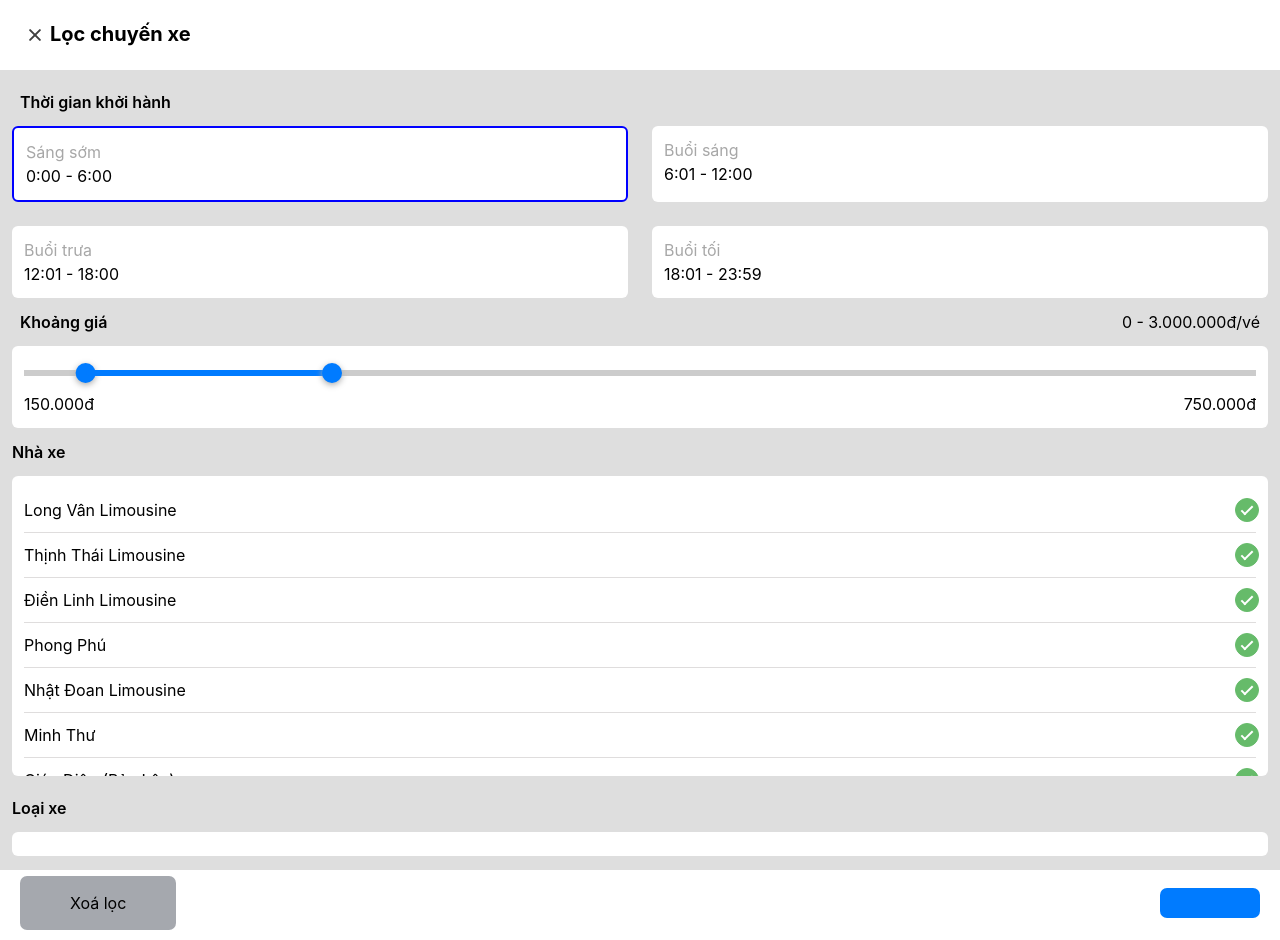
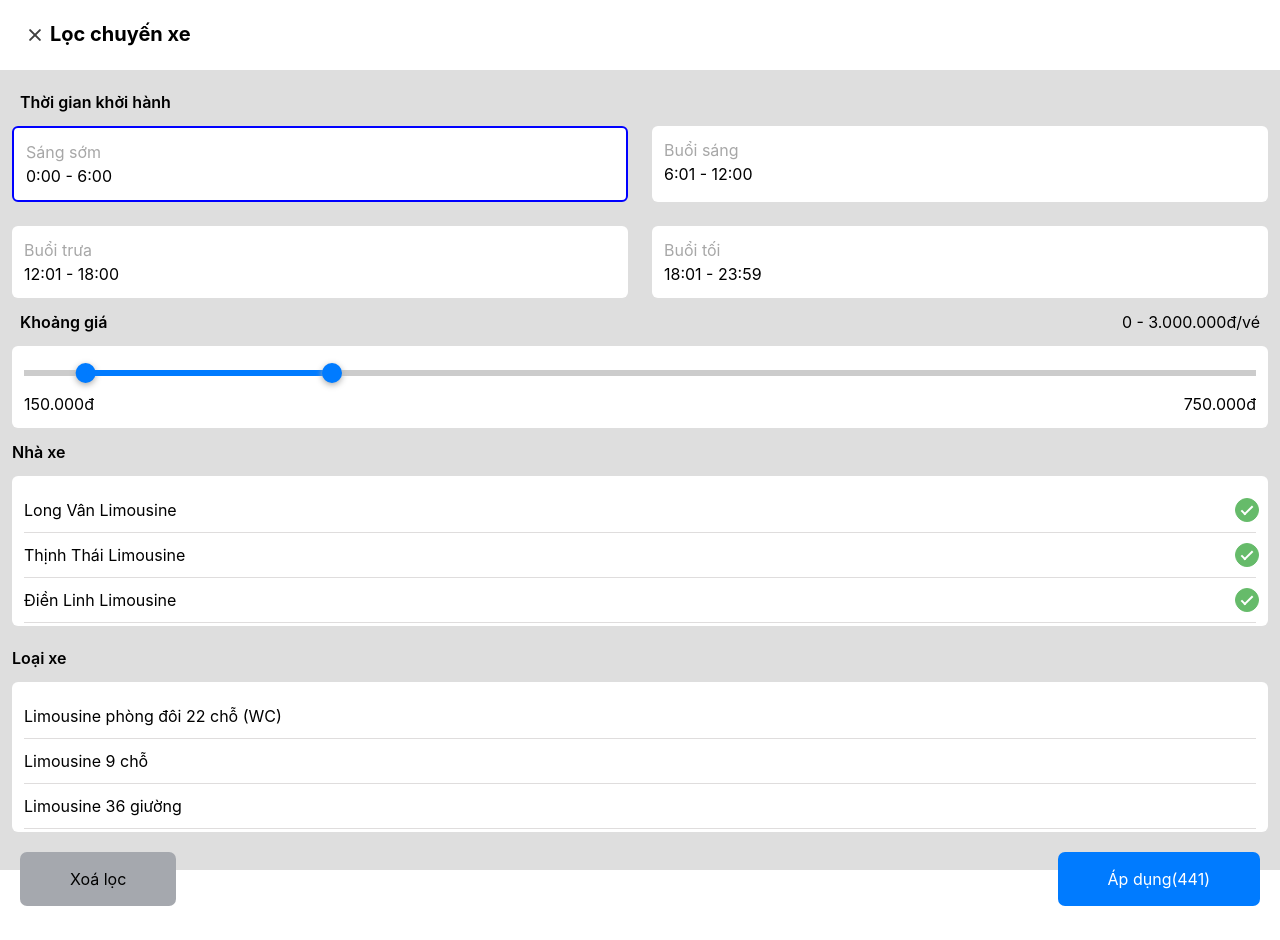
Before and after one commit to hieu4399243/BookCar, a React (Create React App) app in the folder bookcar/: page /list in a window 1280 px wide. Both pictures are taken after a click on the button "Sáng sớm". After the commit the page ends 916 px from the top, so only its background shows below. Built offline with nearby package versions, Linux system fonts and the light colour scheme.

Commit message:
done interface list car

```diff
--- a/bookcar/package.json
+++ b/bookcar/package.json
@@ -13,6 +13,7 @@
     "@types/react-dom": "^18.2.22",
     "react": "^18.2.0",
     "react-dom": "^18.2.0",
+    "react-iframe": "^1.8.5",
     "react-pdf": "^7.7.1",
     "react-range": "^1.8.14",
     "react-router-dom": "^6.22.3",
--- a/bookcar/src/App.css
+++ b/bookcar/src/App.css
@@ -50,7 +50,7 @@
   padding: 0.75rem;
   border-radius: 0.375rem;
   margin-top: 0.75rem;
-  max-height:300px;
+  max-height:150px;
   overflow-y: auto;
   scrollbar-width: thin;
   scrollbar-color: #999 #f0f0f0;
@@ -145,6 +145,16 @@
   background-color: #007bff;
   color: white;
 }
+.vertical-list{
+  background-color: white;
+  padding: 0.75rem;
+  border-radius: 0.375rem;
+  margin-top: 0.75rem;
+  max-height:150px;
+  overflow-y: auto;
+  scrollbar-width: thin;
+  scrollbar-color: #999 #f0f0f0;
+}
 
 
 @keyframes App-logo-spin {
--- a/bookcar/src/App.tsx
+++ b/bookcar/src/App.tsx
@@ -8,6 +8,7 @@
 import Main from "./pages/home/main";
 import Filter from "./pages/filter/filter";
 import List from "./pages/listCar/list";
+
 
 function App() {
   return (
--- a/bookcar/src/pages/listCar/time.tsx
+++ b/bookcar/src/pages/listCar/time.tsx
@@ -4,7 +4,9 @@
 import Price from "./price";
 
 const groupedTrips: any = groupTripsByTimeOfDate(data.json.coreData.data);
-
+console.log(groupedTrips);
+const groupedTripsLength : any = data.json.coreData.data
+console.log(groupedTripsLength.length);
 interface Trip {
   uuid: string;
   discount_amount: number;
@@ -16,19 +18,16 @@
 
 export default function Time() {
   const [selectedTime, setSelectedTime] = useState<string | null>(null);
-  const [filteredTrips, setFilteredTrips] = useState<Trip[]>([]);
+  const [filteredTrips, setFilteredTrips] = useState<Trip[]>(groupedTripsLength);
   const [priceRange, setPriceRange] = useState([0, 3000000]);
-  const [selectedGarage, setSelectedGarage] = useState<string[]>([]);
-  const [selectedVehicleNames, setSelectedVehicleNames] = useState<string[]>(
-    []
-  );
   const [showAllData, setShowAllData] = useState<boolean>(true);
   const [clickedOption, setClickedOption] = useState<string | null>(null);
+
 
   useEffect(() => {
     if (selectedTime && !showAllData) {
       const tripsInSelectedTime = (groupedTrips[selectedTime] as Trip[]).flat();
-      console.log(tripsInSelectedTime);
+      console.log("Chuyến xe đã lọc theo time: ", tripsInSelectedTime);
       const filteredTripsByPrice = tripsInSelectedTime.filter((trip: Trip) => {
         return (
           trip.discount_amount >= priceRange[0] &&
@@ -36,7 +35,7 @@
         );
       });
       setFilteredTrips(filteredTripsByPrice);
-      console.log(setFilteredTrips(filteredTripsByPrice));
+      console.log("Lọc theo giá:", filteredTripsByPrice);
     }
   }, [selectedTime, priceRange, showAllData]);
 
@@ -62,40 +61,24 @@
     }
   };
 
-  // const handleCheckboxChange = (uuid: string) => {
-  //   const trip = filteredTrips.find((trip) => trip.uuid === uuid);
-  //   console.log(trip);
-  //   if (trip) {
-  //     const index = selectedTrips.indexOf(uuid);
-  //     if (index !== -1) {
-  //       setSelectedTrips(selectedTrips.filter((item) => item !== uuid));
-  //       setSelectedVehicleNames(
-  //         selectedVehicleNames.filter((name) => name !== trip.vehicle_name)
-  //       );
-  //     } else {
-  //       setSelectedTrips([...selectedTrips, uuid]);
-  //       setSelectedVehicleNames([...selectedVehicleNames, trip.vehicle_name]);
-  //     }
-  //   }
-  // };
-
-  // const uniqueVehicleNames =
-  //   filteredTrips.length > 0
-  //     ? Array.from(new Set(filteredTrips.map((trip) => trip.vehicle_name)))
-  //     : [];
+  const uniqueVehicleNames =
+    filteredTrips.length > 0
+      ? Array.from(new Set(filteredTrips.map((trip) => trip.vehicle_name)))
+      : [];
   const uniqueTransportName =
     filteredTrips.length > 0
       ? Array.from(
           new Set(filteredTrips.map((trip) => trip.transport_information.name))
         )
       : [];
-     console.log(uniqueTransportName);
+  console.log("Rút gọn: ", uniqueTransportName);
+  console.log("Name: ", uniqueVehicleNames);
+
   const handleCancel = () => {
     setSelectedTime(null);
     setShowAllData(true);
     setFilteredTrips([]);
     setPriceRange([0, 3000000]);
-    setSelectedVehicleNames([]);
   };
 
   return (
@@ -156,21 +139,19 @@
             filteredTrips.length > 0 ? (
               <div className="garage-list">
                 <ul>
-                  {uniqueTransportName.map((name) => (
+                  {uniqueTransportName.map((name, index) => {
+                    return (
                       <li key={name} className="garage-list-item">
                         <div>
                           <p>{name}</p>
                         </div>
                         <div className="round">
-                        <input
-                          type="checkbox"
-                          checked={true}
-                          readOnly
-                        />
+                          <input type="checkbox" checked={true} />
                           <label></label>
                         </div>
                       </li>
-                  ))}
+                    );
+                  })}
                 </ul>
               </div>
             ) : (
@@ -186,12 +167,8 @@
                         <p>{trip.transport_information.name}</p>
                       </div>
                       <div className="round">
-                        <input
-                          id={`checkbox-${trip.uuid}`}
-                          type="checkbox"
-                          checked={true}
-                        />
-                        <label htmlFor={`checkbox-${trip.uuid}`}></label>
+                        <input type="checkbox" checked={true} />
+                        <label></label>
                       </div>
                     </li>
                   ))
@@ -206,22 +183,38 @@
           <h2 className="font-semibold">Loại xe</h2>
         </div>
         <div>
-          {filteredTrips.length > 0 ? (
-            <div className="garage-list">
+          {!showAllData ? (
+            filteredTrips.length > 0 ? (
+              <div className="vertical-list">
                 <ul>
-                {filteredTrips.map((trip) => (
-                  <li key={trip.uuid} className="category-list-item">
+                  {uniqueVehicleNames.map((name, index) => {
+                    return (
+                      <li key={name} className="garage-list-item">
                         <div>
-                      {selectedGarage.includes(trip.uuid) && (
-                        <p>Phương tiện: {trip.vehicle_name}</p>
-                      )}
+                          <p>{name}</p>
                         </div>
                       </li>
-                ))}
+                    );
+                  })}
                 </ul>
               </div>
             ) : (
-            <p className="garage-list">Không có phòng </p>
+              <p className="vertical-list">Không có chuyến xe nào.</p>
+            )
+          ) : (
+            <div className="vertical-list">
+              <ul>
+                {Object.keys(groupedTrips).map((time) =>
+                  (groupedTrips[time] as Trip[]).flat().map((trip) => (
+                    <li key={trip.uuid} className="garage-list-item">
+                      <div>
+                        <p>{trip.vehicle_name}</p>
+                      </div>
+                    </li>
+                  ))
+                )}
+              </ul>
+            </div>
           )}
         </div>
       </div>
@@ -230,7 +223,7 @@
           Xoá lọc
         </button>
         <button className="button-right">
-          {/* Áp dụng({selectedTrips.length}) */}
+          Áp dụng({filteredTrips.length})
         </button>
       </div>
     </div>
--- /dev/null
+++ b/bookcar/webpack.config.js
@@ -0,0 +1,35 @@
+const path = require('path');
+
+module.exports = {
+  entry: './src/index.js',
+  output: {
+    path: path.resolve(__dirname, 'dist'),
+    filename: 'bundle.js',
+  },
+  module: {
+    rules: [
+      {
+        test: /\.(pdf)$/,
+        use: [
+          {
+            loader: 'file-loader',
+            options: {
+              name: '[name].[ext]',
+              outputPath: 'assets/pdf/',
+            },
+          },
+        ],
+      },
+      {
+        test: /\.js$/,
+        exclude: /node_modules/,
+        use: {
+          loader: 'babel-loader',
+          options: {
+            presets: ['@babel/preset-env', '@babel/preset-react'],
+          },
+        },
+      },
+    ],
+  },
+};
```
Also changed, not shown: 1 other file (tests, documents, lock files or other folders). Lines whose indentation alone changed are shown as unchanged.
